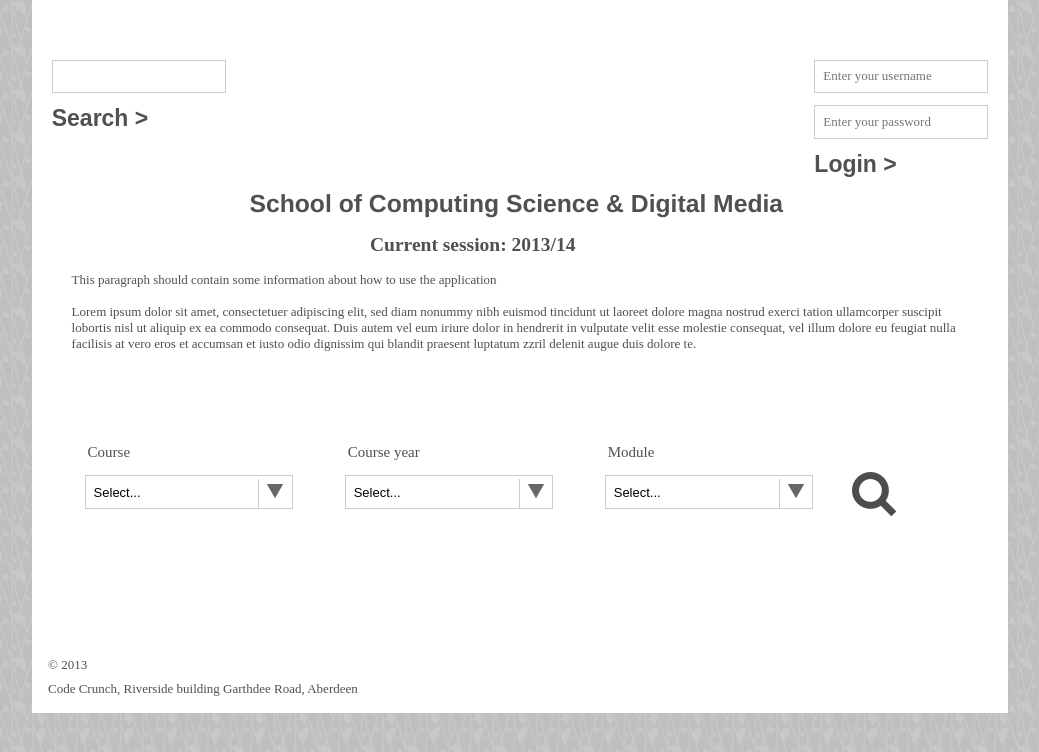
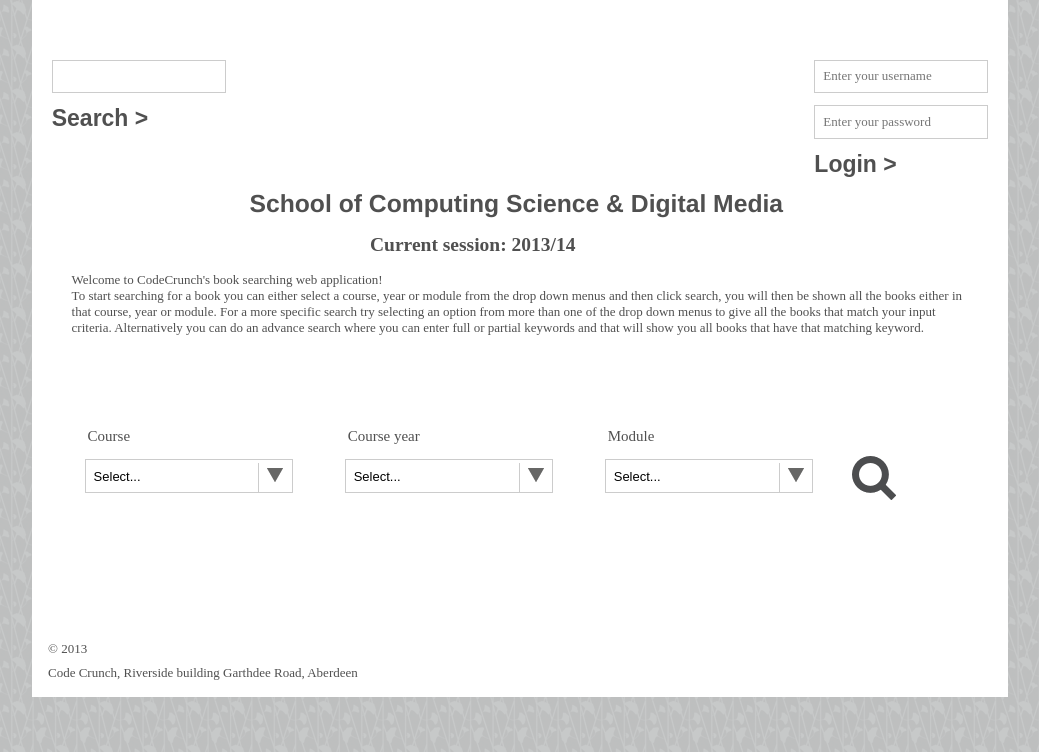
Before and after one commit to Code-Crunch/CM3028, a PHP site: page / in a window 1280 px wide. Shown: the top 752 px of the page, without its empty margins (120-1159 px from the left). Run offline with PHP 8.4, Linux system fonts and the light colour scheme; data comes from the database, SQL or seed files in the repository.

Commit message:
Added Jonny's description

```diff
--- a/index.php
+++ b/index.php
@@ -61,7 +61,7 @@
 				<h1 class="title">School of Computing Science &amp; Digital Media</h1>
 				<h2 class="subtitle">Current session: 2013/14</h2>
 
-				<p class="description">This paragraph should contain some information about how to use the application <br /> <br /> Lorem ipsum dolor sit amet, consectetuer adipiscing elit, sed diam nonummy nibh euismod tincidunt ut laoreet dolore magna nostrud exerci tation ullamcorper suscipit lobortis nisl ut aliquip ex ea commodo consequat. Duis autem vel eum iriure dolor in hendrerit in vulputate velit esse molestie consequat, vel illum dolore eu feugiat nulla facilisis at vero eros et accumsan et iusto odio dignissim qui blandit praesent luptatum zzril delenit augue duis dolore te.</p>
+				<p class="description">Welcome to CodeCrunch's book searching web application!<br/>To start searching for a book you can either select a course, year or module from the drop down menus and then click search, you will then be shown all the books either in that course, year or module. For a more specific search try selecting an option from more than one of the drop down menus to give all the books that match your input criteria. Alternatively you can do an advance search where you can enter full or partial keywords and that will show you all books that have that matching keyword.</p>
 
 				<!-- choices -->
 				<?php
```
